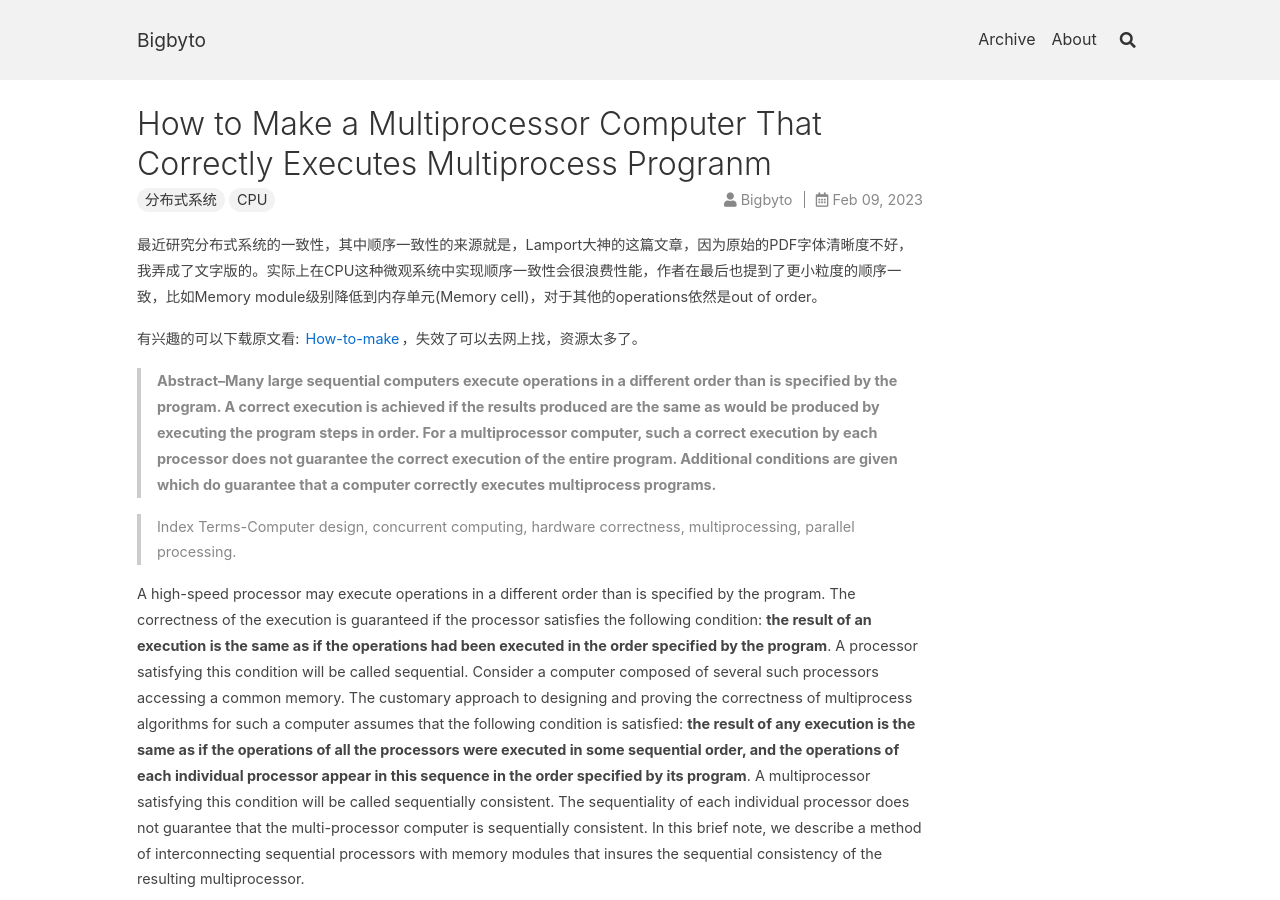
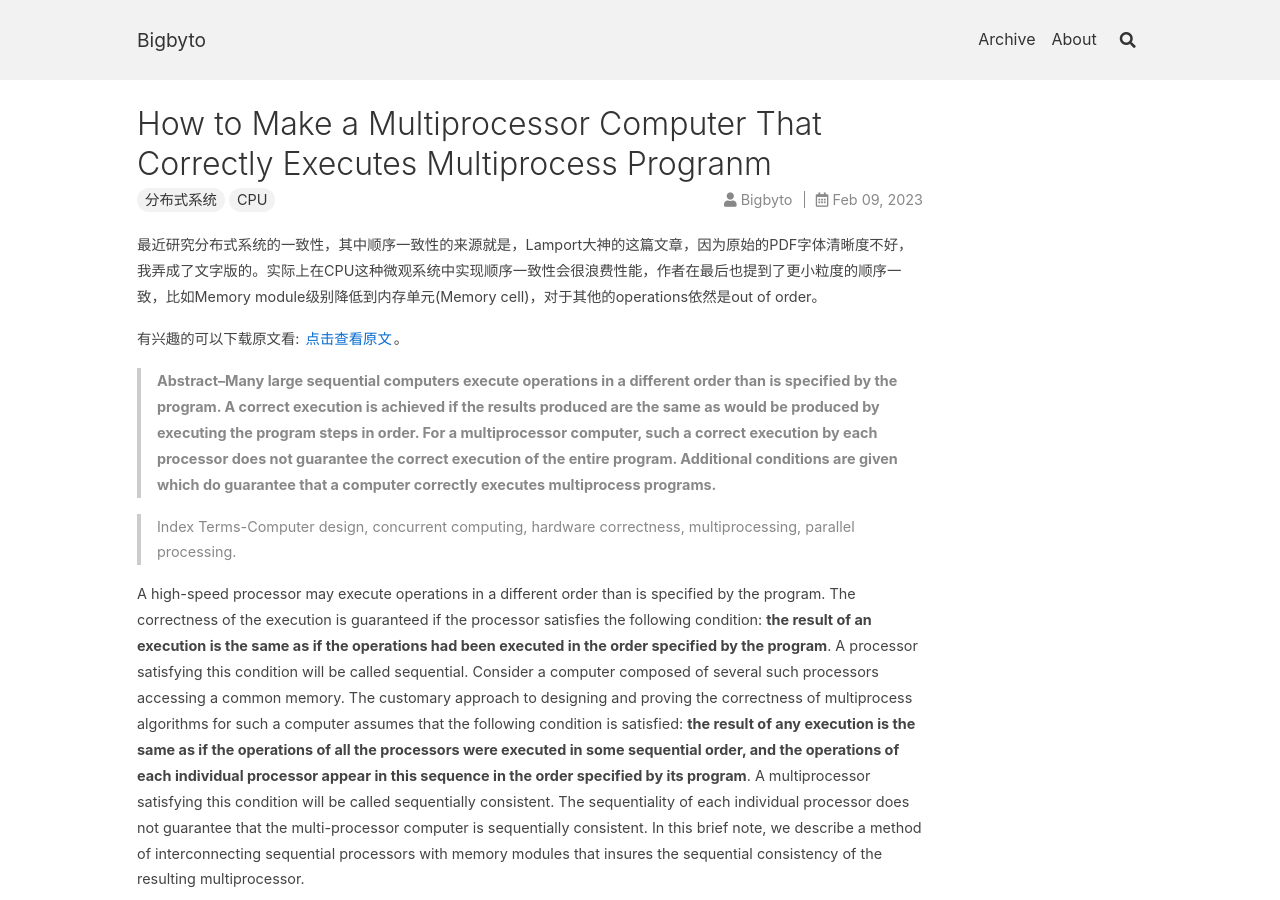
Before and after one commit to xingty/xingty.github.io, a Jekyll site: the page built from _posts/2023-02-09-how-to-make.md, in a window 1280 px wide and 900 px high. Built offline with Jekyll 4.4.1, drawn with Linux system fonts in a browser that asks for light colours; nearby versions of some CDN libraries; comment, search, counter and statistics services are not loaded.

Commit message:
* modify

```diff
--- a/_posts/2023-02-09-how-to-make.md
+++ b/_posts/2023-02-09-how-to-make.md
@@ -7,7 +7,7 @@ tags: 分布式系统 CPU
 
 最近研究分布式系统的一致性，其中顺序一致性的来源就是，Lamport大神的这篇文章，因为原始的PDF字体清晰度不好，我弄成了文字版的。实际上在CPU这种微观系统中实现顺序一致性会很浪费性能，作者在最后也提到了更小粒度的顺序一致，比如Memory module级别降低到内存单元(Memory cell)，对于其他的operations依然是out of order。
 
-有兴趣的可以下载原文看: [How-to-make](https://lamport.azurewebsites.net/pubs/lamport-how-to-make.pdf)，失效了可以去网上找，资源太多了。
+有兴趣的可以下载原文看: [点击查看原文](https://www.microsoft.com/en-us/research/uploads/prod/2016/12/How-to-Make-a-Multiprocessor-Computer-That-Correctly-Executes-Multiprocess-Programs.pdf)。
 
 > **Abstract--Many large sequential computers execute operations in a different order than is specified by the program. A correct execution is achieved if the results produced are the same as would be produced by executing the program steps in order. For a multiprocessor computer, such a correct execution by each processor does not guarantee the correct execution of the entire program. Additional conditions are given which do guarantee that a computer correctly executes multiprocess programs.**
 
```
